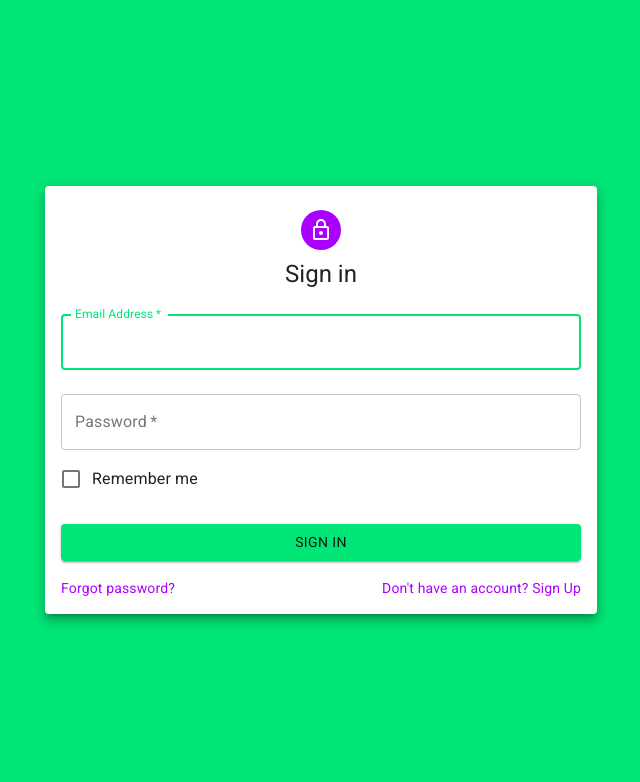
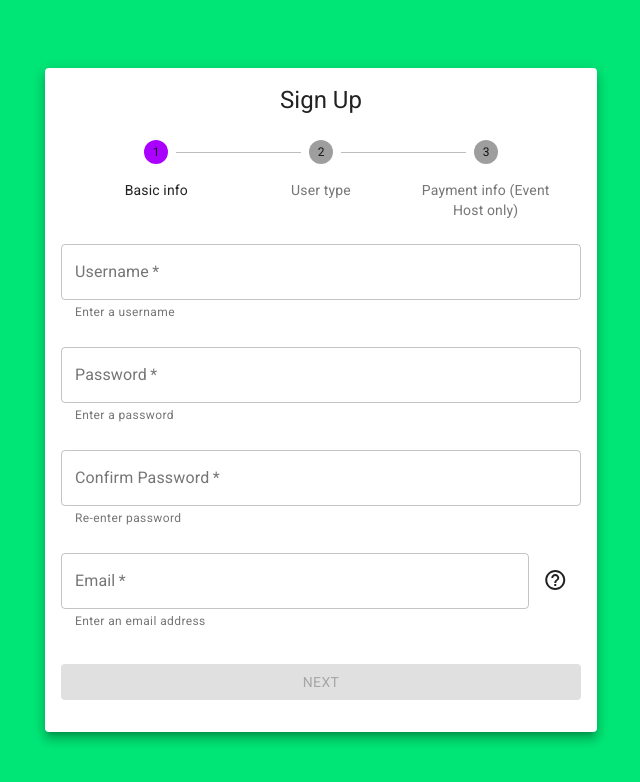
Before and after one commit to broomhandleus/wad-up, a React (Create React App) app: page / in a window 1280 px wide. Shown: the top 782 px of the page, without its empty margins (319-959 px from the left). Built offline with nearby package versions, Linux system fonts and the light colour scheme.

Commit message:
Solid progress on the Sign up component. Need to implement the stepper component fully to finish it out.

```diff
--- a/package.json
+++ b/package.json
@@ -19,13 +19,15 @@
     "clsx": "^1.1.1",
     "faker": "^5.1.0",
     "fontsource-roboto": "^3.0.3",
+    "formik": "^2.2.6",
     "leaflet": "^1.7.1",
     "lodash": "^4.17.20",
     "react": "^16.13.1",
     "react-dom": "^16.13.1",
     "react-leaflet": "^3.0.5",
     "react-scripts": "3.4.3",
-    "typescript": "^3.8"
+    "typescript": "^3.8",
+    "yup": "^0.32.8"
   },
   "scripts": {
     "start": "react-scripts start",
--- a/src/App.tsx
+++ b/src/App.tsx
@@ -4,11 +4,26 @@ import 'fontsource-roboto';
 import Main from './Components/Main';
 import Home from './Components/Home';
 import Login from './Components/Login';
+import SignUp from './Components/SignUp';
 import { createMuiTheme } from '@material-ui/core/styles'
 import { ThemeProvider } from '@material-ui/core'
 
 function App() {
   const theme = createMuiTheme({
+    overrides: {
+      MuiStepIcon: {
+       root: {
+         '&$completed': {
+           color: '#aa00ff',
+         },
+         '&$active': {
+           color: '#aa00ff',
+         },
+       },
+       active: {},
+       completed: {},
+      }
+    },
     palette: {
       primary: {
         main: "#00e676"
@@ -21,7 +36,7 @@ function App() {
 
   return (
     <ThemeProvider theme={theme}>
-      <Login/>
+      <SignUp/>
     </ThemeProvider>
   );
 }
--- a/src/Components/Login.tsx
+++ b/src/Components/Login.tsx
@@ -61,7 +61,7 @@ export default function Login() {
             <LockOutlinedIcon />
           </Avatar>
           <Typography component="h1" variant="h5">
-            Sign in
+            Log in
           </Typography>
           <form className={classes.form} noValidate onSubmit={onSubmit}>
             <TextField
@@ -71,10 +71,10 @@ export default function Login() {
               margin="normal"
               required
               fullWidth
-              id="email"
-              label="Email Address"
-              name="email"
-              autoComplete="email"
+              id="username"
+              label="Username"
+              name="username"
+              autoComplete="username"
               autoFocus
             />
             <TextField
--- a/src/Components/SignUp.tsx
+++ b/src/Components/SignUp.tsx
@@ -1,37 +1,27 @@
-import React from 'react';
-import Avatar from '@material-ui/core/Avatar';
-import Button from '@material-ui/core/Button';
-import CssBaseline from '@material-ui/core/CssBaseline';
-import TextField from '@material-ui/core/TextField';
-import FormControlLabel from '@material-ui/core/FormControlLabel';
-import Checkbox from '@material-ui/core/Checkbox';
-import Link from '@material-ui/core/Link';
-import Grid from '@material-ui/core/Grid';
-import Box from '@material-ui/core/Box';
-import LockOutlinedIcon from '@material-ui/icons/LockOutlined';
-import Typography from '@material-ui/core/Typography';
+import React, { useState } from 'react';
+import {
+  Button,
+  TextField,
+  Typography,
+  Container,
+  Paper,
+  Tooltip,
+  Stepper,
+  Step,
+  StepLabel
+} from '@material-ui/core'
 import { makeStyles } from '@material-ui/core/styles';
-import Container from '@material-ui/core/Container';
+import { HelpOutline } from '@material-ui/icons';
+import { useFormik } from 'formik';
+import * as yup from 'yup';
 
-function Copyright() {
-  return (
-    <Typography variant="body2" color="textSecondary" align="center">
-      {'Copyright © '}
-      <Link color="inherit" href="https://material-ui.com/">
-        Your Website
-      </Link>{' '}
-      {new Date().getFullYear()}
-      {'.'}
-    </Typography>
-  );
-}
 
 const useStyles = makeStyles((theme) => ({
   paper: {
-    marginTop: theme.spacing(8),
     display: 'flex',
     flexDirection: 'column',
     alignItems: 'center',
+    padding: "16px"
   },
   avatar: {
     margin: theme.spacing(1),
@@ -39,99 +29,189 @@ const useStyles = makeStyles((theme) => ({
   },
   form: {
     width: '100%', // Fix IE 11 issue.
-    marginTop: theme.spacing(3),
+    marginTop: theme.spacing(1),
   },
   submit: {
     margin: theme.spacing(3, 0, 2),
   },
+  background: {
+    backgroundColor: theme.palette.primary.main,
+    display: "flex",
+    flexDirection: "column",
+    justifyContent: "center",
+    alignItems: "center",
+    height: "100vh"
+  },
+  emailRow: {
+    display: "flex",
+    alignItems: "center",
+  },
+  emailBox: {
+    flexGrow: 9
+  },
+  helpIcon: {
+    flexGrow: 1,
+    paddingBottom: "16px"
+  },
+  stepper: {
+    width: "95%",
+    paddingBottom: "0px"
+  }
 }));
+
+// Should there be a maximum length on username/password?
+const validationSchema = yup.object({
+  username: yup
+    .string()
+    .ensure()
+    .required("Username is required")
+    .matches(/(^[a-zA-Z0-9]+$)/, 'Username may only contain letters and numbers'),
+  password: yup
+    .string()
+    .ensure()
+    .required("Password is required")
+    .min(8, "Password must be at least 8 Characters")
+    .matches(/(^[a-zA-Z0-9!?;:@#$&()\\-`.+,/"]*$)/, 'Password may only contain letters, numbers, and special characters: !?;:@#$&()-`.+,'),
+  passwordAgain: yup
+    .string()
+    .ensure()
+    .required("Please confirm your passord")
+    .oneOf([yup.ref('password'), null], "Password do not match"),
+  email: yup
+    .string()
+    .ensure()
+    .email("Enter a valid email address")
+    .required("Email is required")
+});
 
 export default function SignUp() {
   const classes = useStyles();
+  const formik = useFormik({
+    initialValues: {
+      username: '',
+      password: '',
+      passwordAgain: '',
+      email: ''
+    },
+    validationSchema: validationSchema,
+    // TODO: in the end will need to save a cookie or something for browser to remember the user
+    onSubmit: values => {
+      console.log("In formik submit");
+      console.log(values);
+    },
+  });
+  const [activeStep, setActiveStep] = useState(0);
+  const steps: string[] = ["Basic info", "User type", "Payment info (Event Host only)"];
 
+  // TODO: would like to implement a stepper component at the top
+  // TODO: Need multiple components with transitions through the stepper
+  // TODO: or just conditionally show what i need with transitions in the middle
   return (
-    <Container component="main" maxWidth="xs">
-      <CssBaseline />
-      <div className={classes.paper}>
-        <Avatar className={classes.avatar}>
-          <LockOutlinedIcon />
-        </Avatar>
+    <div className={classes.background}>
+      <Container component="main" maxWidth="sm">
+        <Paper className={classes.paper} elevation={8}>
           <Typography component="h1" variant="h5">
-          Sign up
+            Sign Up
           </Typography>
-        <form className={classes.form} noValidate>
-          <Grid container spacing={2}>
-            <Grid item xs={12} sm={6}>
+          <Stepper className={classes.stepper} activeStep={activeStep} alternativeLabel>
+            {steps.map((label) => (
+              <Step key={label} >
+                <StepLabel>{label}</StepLabel>
+              </Step>
+            ))}
+          </Stepper>
+          <div>
+            <form className={classes.form} noValidate onSubmit={formik.handleSubmit}>
               <TextField
-                autoComplete="fname"
-                name="firstName"
+                value={formik.values.username}
+                onChange={formik.handleChange}
+                onBlur={formik.handleBlur}
+                error={formik.touched.username && Boolean(formik.errors.username)}
+                helperText={formik.touched.email && formik.errors.username ? formik.errors.username : "Enter a username"}
                 variant="outlined"
+                margin="normal"
                 required
                 fullWidth
-                id="firstName"
-                label="First Name"
-                autoFocus
+                id="username"
+                label="Username"
+                name="username"
+                autoComplete="username"
               />
-            </Grid>
-            <Grid item xs={12} sm={6}>
               <TextField
+                value={formik.values.password}
+                onChange={formik.handleChange}
+                onBlur={formik.handleBlur}
+                error={formik.touched.password && Boolean(formik.errors.password)}
+                helperText={formik.touched.password && formik.errors.password ? formik.errors.password : "Enter a password"}
                 variant="outlined"
-                required
-                fullWidth
-                id="lastName"
-                label="Last Name"
-                name="lastName"
-                autoComplete="lname"
-              />
-            </Grid>
-            <Grid item xs={12}>
-              <TextField
-                variant="outlined"
-                required
-                fullWidth
-                id="email"
-                label="Email Address"
-                name="email"
-                autoComplete="email"
-              />
-            </Grid>
-            <Grid item xs={12}>
-              <TextField
-                variant="outlined"
+                margin="normal"
                 required
                 fullWidth
                 name="password"
                 label="Password"
                 type="password"
                 id="password"
-                autoComplete="current-password"
               />
-            </Grid>
-            <Grid item xs={12}>
-              <FormControlLabel
-                control={<Checkbox value="allowExtraEmails" color="primary" />}
-                label="I want to receive inspiration, marketing promotions and updates via email."
+              <TextField
+                value={formik.values.passwordAgain}
+                onChange={formik.handleChange}
+                onBlur={formik.handleBlur}
+                error={formik.touched.passwordAgain && Boolean(formik.errors.passwordAgain)}
+                helperText={formik.touched.passwordAgain && formik.errors.passwordAgain ? formik.errors.passwordAgain : "Re-enter password"}
+                variant="outlined"
+                margin="normal"
+                required
+                fullWidth
+                id="passwordAgain"
+                label="Confirm Password"
+                name="passwordAgain"
+                type="password"
               />
-            </Grid>
-          </Grid>
+              <div className={classes.emailRow}>
+                <TextField
+                  className={classes.emailBox}
+                  value={formik.values.email}
+                  onChange={formik.handleChange}
+                  onBlur={formik.handleBlur}
+                  error={formik.touched.email && Boolean(formik.errors.email)}
+                  helperText={formik.touched.email && formik.errors.email ? formik.errors.email : "Enter an email address"}
+                  variant="outlined"
+                  margin="normal"
+                  required
+                  name="email"
+                  label="Email"
+                  type="email"
+                  id="email"
+                  autoComplete="email"
+                />
+                <Tooltip
+                  className={classes.helpIcon}
+                  title={
+                    <React.Fragment>
+                      <Typography>This email is only for weekly event updates. We promise not to spam you!</Typography>
+                    </React.Fragment>
+                  }
+                  arrow
+                  disableFocusListener
+                  disableTouchListener
+                >
+                  <HelpOutline/>
+                </Tooltip>
+              </div>
               <Button
-            type="submit"
+                variant="contained"
                 fullWidth
-            variant="contained"
                 color="primary"
                 className={classes.submit}
+                type="submit"
+                disabled={!(formik.dirty && formik.isValid)}
               >
-            Sign Up
+                Next
               </Button>
-          <Grid container justify="flex-end">
-            <Grid item>
-              <Link href="#" variant="body2">
-                Already have an account? Sign in
-              </Link>
-            </Grid>
-          </Grid>
             </form>
           </div>
+        </Paper>
       </Container>
+    </div>
   );
 }
```
Also changed, not shown: 1 other file (tests, documents, lock files or other folders). Lines whose indentation alone changed are shown as unchanged.
